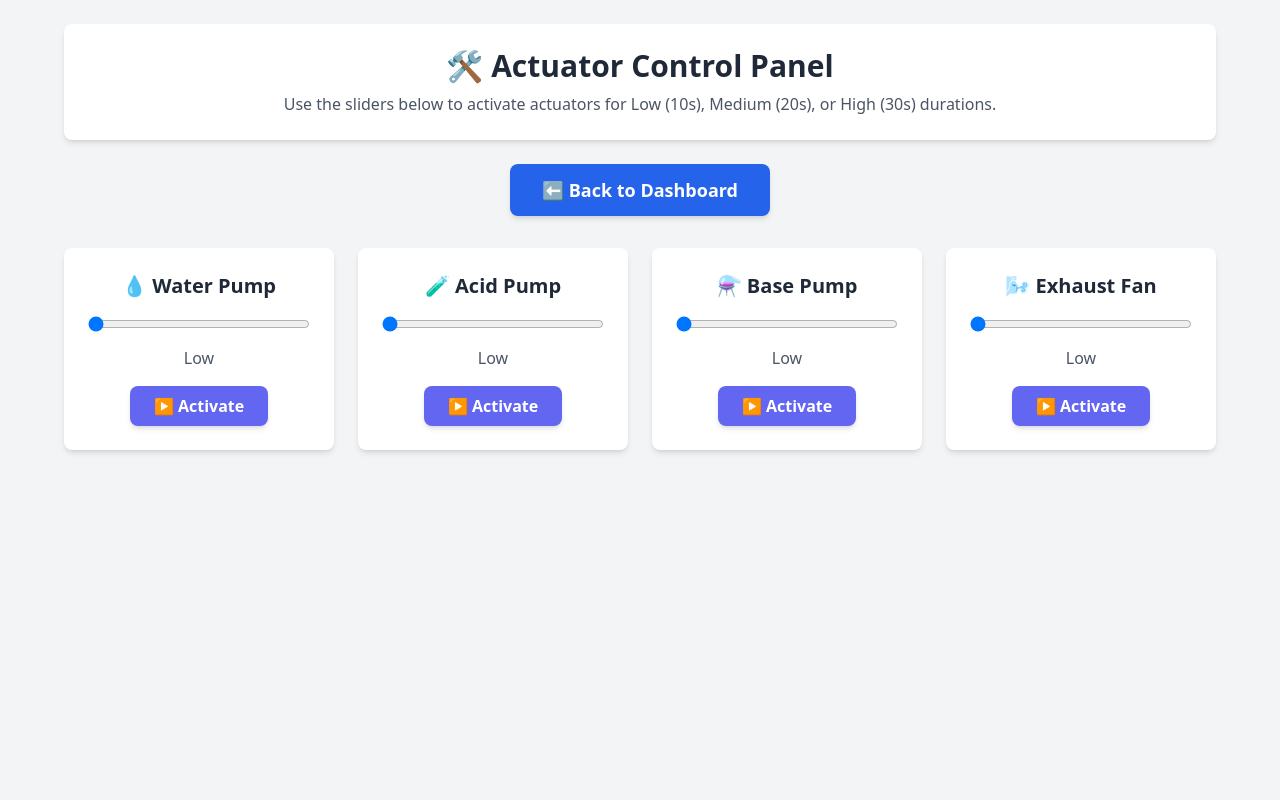
After one commit to Aaron-Rajan/AutoGreenHouse, a Flask app: page /buttons in a window 1280 px wide. The commit adds this page. Run offline with Flask 3, Linux system fonts and the light colour scheme; the visitor is signed in with stand-in values (Sample User, id 1); some libraries are stand-ins or nearby versions.

Commit message:
KAN-76: Create login functionality for buttons page and updated buttons to use sliders

```diff
--- a/Webpage/app.py
+++ b/Webpage/app.py
@@ -1,4 +1,4 @@
-from flask import Flask, render_template, jsonify, request, send_file, render_template_string
+from flask import Flask, render_template, jsonify, request, send_file, render_template_string, session, redirect, url_for
 from flask_sqlalchemy import SQLAlchemy
 import io
 import mysql.connector
@@ -45,6 +45,27 @@ class ImageData(db.Model):
     id = db.Column(db.Integer, primary_key=True)
     image = db.Column(db.LargeBinary, nullable=False)  # BLOB storage for image data
     timestamp = db.Column(db.TIMESTAMP, server_default=db.func.current_timestamp(), nullable=False)
+
+# In-memory storage for actuator command
+latest_actuator_command = {
+    "actuator": None,
+    "duration": 0
+}
+
+# Secret key for session management
+app.secret_key = 'your_super_secret_key_here'  # Replace this with something strong
+
+# Login page
+@app.route('/login', methods=['GET', 'POST'])
+def login():
+    if request.method == 'POST':
+        password = request.form.get('password')
+        if password == "400321812":
+            session['authenticated'] = True
+            return redirect(url_for('buttons_page'))
+        else:
+            return render_template("login.html", error="❌ Incorrect password. Try again.")
+    return render_template("login.html")
 
 # Route to fetch and display image
 @app.route('/image/<int:image_id>')
@@ -112,6 +133,65 @@ def gallery():
     except Exception as e:
         return f"❌ Error retrieving images: {str(e)}"
 
+@app.route('/buttons')
+def buttons_page():
+    if not session.get('authenticated'):
+        return redirect(url_for('login'))
+
+    # Render the page first, then clear session
+    response = render_template("buttons.html")
+
+    # Clear session after rendering
+    session.pop('authenticated', None)
+
+    return response
+
+
+@app.route('/logout')
+def logout():
+    session.pop('authenticated', None)
+    return redirect(url_for('login'))
+
+@app.route('/get_actuator_command', methods=['GET'])
+def get_actuator_command():
+    global latest_actuator_command
+
+    if latest_actuator_command["actuator"] is None:
+        return jsonify({"actuator": "", "duration": 0})
+
+    # Return the latest command and reset it so it's only run once
+    command = latest_actuator_command.copy()
+    latest_actuator_command["actuator"] = None
+    latest_actuator_command["duration"] = 0
+
+    return jsonify(command)
+
+
+@app.route('/trigger_actuator', methods=['POST'])
+def trigger_actuator():
+    global latest_actuator_command
+    try:
+        data = request.get_json()
+        actuator = data.get("actuator")
+        level = int(data.get("level"))
+
+        if actuator not in ["water_pump", "acid_pump", "base_pump", "exhaust_fan"]:
+            return jsonify({"error": "Invalid actuator type"}), 400
+
+        # Duration mapping
+        duration_map = {1: 10, 2: 20, 3: 30}
+        duration = duration_map.get(level, 10)
+
+        # Save the latest command
+        latest_actuator_command["actuator"] = actuator
+        latest_actuator_command["duration"] = duration
+
+        print(f"🔧 Command saved: {actuator} for {duration} seconds")
+
+        return jsonify({"message": f"{actuator.replace('_', ' ').title()} triggered for {duration} seconds ✅"})
+
+    except Exception as e:
+        return jsonify({"error": str(e)}), 500
 
 
 if __name__ == '__main__':
--- /dev/null
+++ b/Webpage/templates/buttons.html
@@ -0,0 +1,65 @@
+<!DOCTYPE html>
+<html lang="en">
+<head>
+    <meta charset="UTF-8">
+    <meta name="viewport" content="width=device-width, initial-scale=1.0">
+    <title>Actuator Control Panel</title>
+    <script src="https://cdn.tailwindcss.com"></script>
+</head>
+<body class="bg-gray-100 min-h-screen flex flex-col items-center p-6">
+
+    <!-- Header Section -->
+    <div class="w-full max-w-6xl bg-white p-6 rounded-lg shadow-md text-center">
+        <h1 class="text-3xl font-bold text-gray-800">🛠 Actuator Control Panel</h1>
+        <p class="text-gray-600 mt-2">Use the sliders below to activate actuators for Low (10s), Medium (20s), or High (30s) durations.</p>
+    </div>
+
+    <!-- Back to Dashboard Button -->
+    <a href="/"
+        class="mt-6 inline-block bg-blue-600 text-white text-lg font-semibold py-3 px-8 rounded-lg
+               hover:bg-blue-700 transition duration-300 shadow-md">
+        ⬅ Back to Dashboard
+    </a>
+
+    <!-- Actuator Control Section -->
+    <div class="w-full max-w-6xl grid grid-cols-1 sm:grid-cols-2 md:grid-cols-2 lg:grid-cols-4 gap-6 mt-8">
+        {% for actuator, emoji in [("water_pump", "💧"), ("acid_pump", "🧪"), ("base_pump", "⚗️"), ("exhaust_fan", "🌬")] %}
+        <div class="bg-white p-6 rounded-lg shadow-md text-center">
+            <h2 class="text-xl font-semibold text-gray-800 mb-2">{{ emoji }} {{ actuator.replace("_", " ").title() }}</h2>
+            <input type="range" min="1" max="3" value="1" class="slider w-full mt-2" id="{{ actuator }}_slider">
+            <p class="text-gray-600 mt-2" id="{{ actuator }}_level">Low</p>
+            <button onclick="triggerActuator('{{ actuator }}')"
+                    class="mt-4 bg-indigo-500 text-white font-semibold py-2 px-6 rounded-lg
+                           hover:bg-indigo-600 transition duration-300 shadow-md">
+                ▶️ Activate
+            </button>
+        </div>
+        {% endfor %}
+    </div>
+
+    <script>
+        const labels = ["Low", "Medium", "High"];
+        document.querySelectorAll('.slider').forEach(slider => {
+            slider.addEventListener('input', function () {
+                const id = this.id.replace('_slider', '_level');
+                document.getElementById(id).textContent = labels[this.value - 1];
+            });
+        });
+
+        function triggerActuator(actuator) {
+            const slider = document.getElementById(`${actuator}_slider`);
+            const level = parseInt(slider.value);
+
+            fetch('/trigger_actuator', {
+                method: 'POST',
+                headers: { 'Content-Type': 'application/json' },
+                body: JSON.stringify({ actuator: actuator, level: level })
+            })
+            .then(res => res.json())
+            .then(data => alert(data.message || data.error))
+            .catch(error => alert('Error: ' + error));
+        }
+    </script>
+
+</body>
+</html>
```
Also changed, not shown: Webpage/templates/index.html (+8 -25 lines), Webpage/templates/login.html (added, +29 -0 lines).
